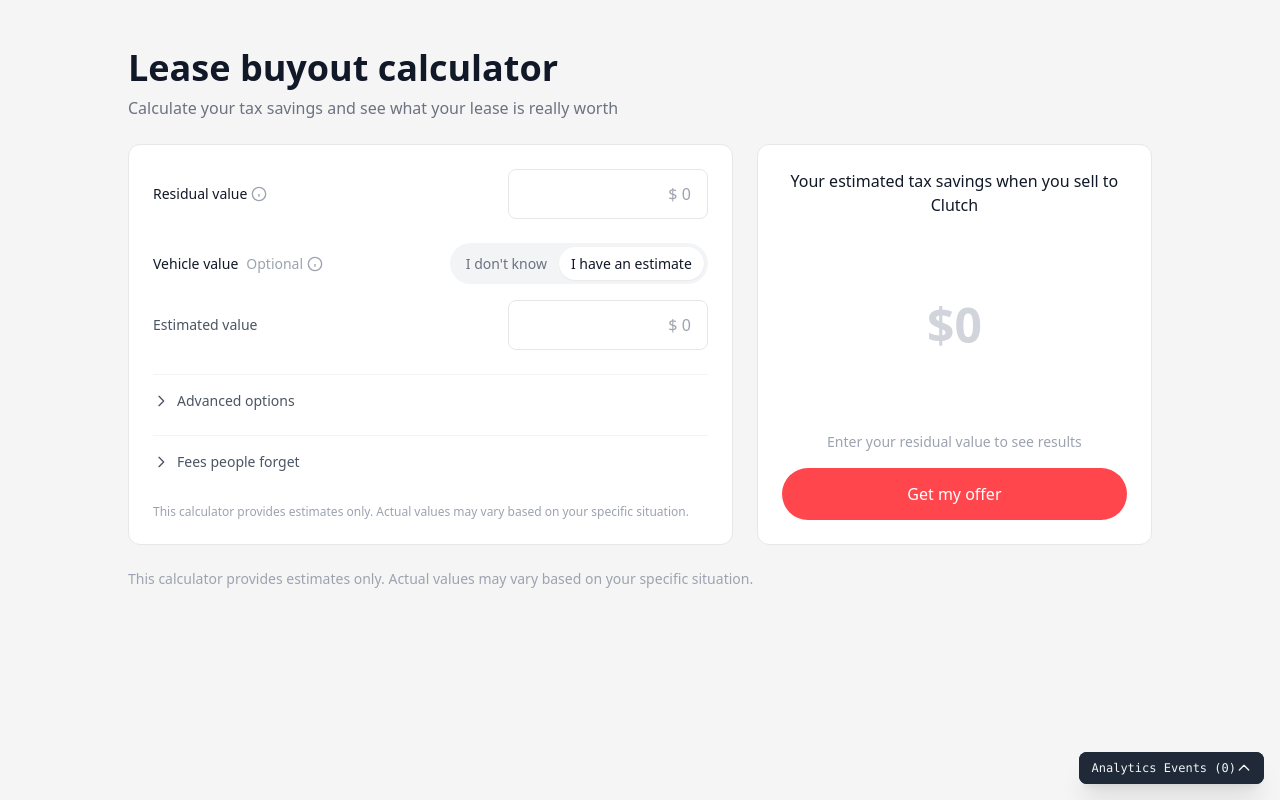
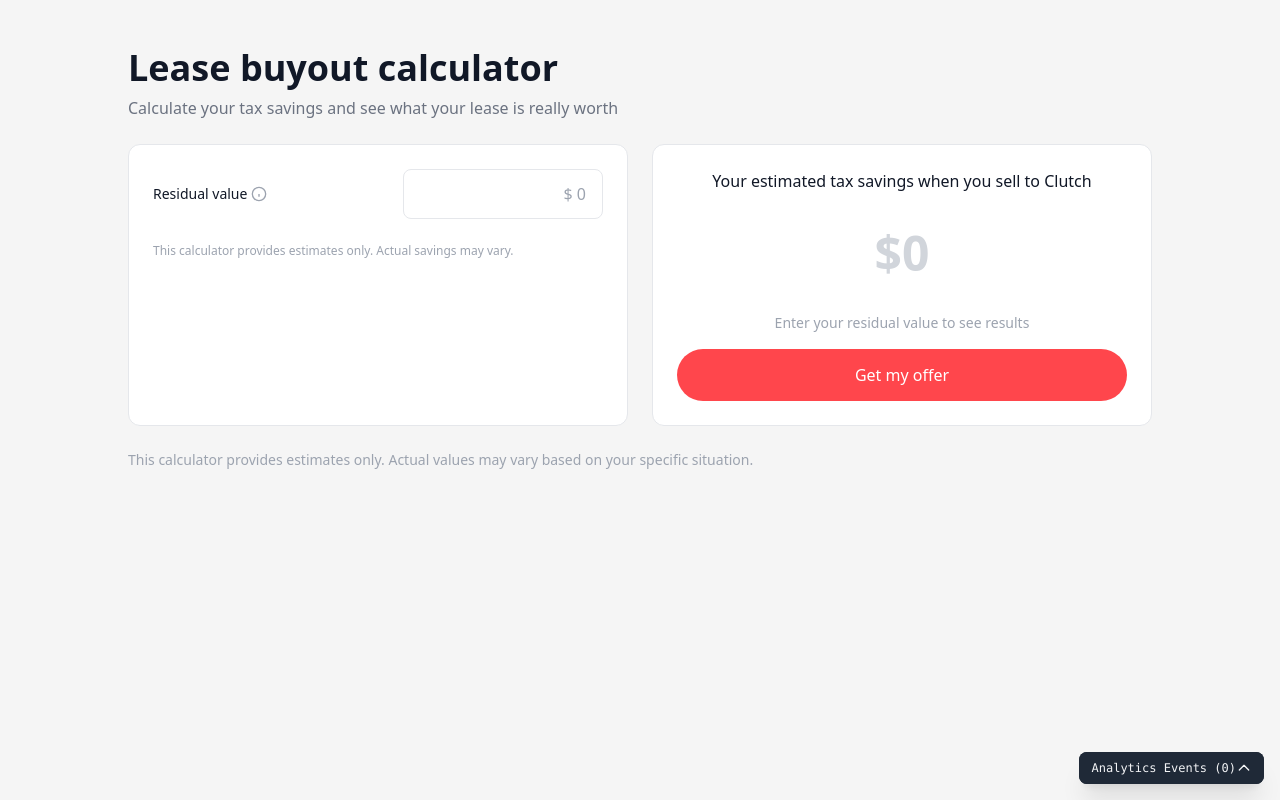
Before and after one commit to bensteffler/clutch-lease-calculator, a Next.js app: page / in a window 1280 px wide. Built offline with nearby package versions, Linux system fonts and the light colour scheme.

Commit message:
Simplify calculator - just residual value and tax savings
Removed all advanced options for better usability:
- Single input: Residual value
- Single output: Tax savings (13% HST)
- Clear CTA

Less cognitive load = more conversions

Co-Authored-By: Claude Opus 4.5 <noreply@anthropic.com>

```diff
--- a/src/components/Calculator.tsx
+++ b/src/components/Calculator.tsx
@@ -1,75 +1,17 @@
 'use client'
 
-import { useState, useEffect, useCallback } from 'react'
+import { useState, useCallback } from 'react'
 import { CurrencyInput } from './CurrencyInput'
-import { VehicleValueInput } from './VehicleValueInput'
-import { AdvancedOptions } from './AdvancedOptions'
-import { Results } from './Results'
-import { FeesInfo } from './FeesInfo'
-import { calculate, CalcResults } from '@/lib/calc'
-import { getProvinceByCode, ProvinceInfo } from '@/lib/taxRates'
+import { formatCurrency } from '@/lib/calc'
 import { trackEvent } from '@/lib/analytics'
 
 export function Calculator() {
-  // Ontario only - Clutch can only buy leased vehicles in Ontario
-  const province = 'ON'
+  const [buyoutAmount, setBuyoutAmount] = useState(0)
 
-  // Core inputs
-  const [buyoutAmount, setBuyoutAmount] = useState(0)
-  const [buyoutError, setBuyoutError] = useState<string | undefined>()
+  // Simple calculation: 13% HST on residual value
+  const taxRate = 0.13
+  const taxSavings = buyoutAmount * taxRate
 
-  // Vehicle value
-  const [unknownVehicleValue, setUnknownVehicleValue] = useState(false)
-  const [vehicleValue, setVehicleValue] = useState<number | undefined>()
-
-  // Advanced options
-  const [advancedOpen, setAdvancedOpen] = useState(false)
-  const [remainingPayments, setRemainingPayments] = useState(0)
-  const [monthlyPayment, setMonthlyPayment] = useState(0)
-  const [purchaseOptionFee, setPurchaseOptionFee] = useState(0)
-  const [otherFees, setOtherFees] = useState(0)
-
-  // Results
-  const [results, setResults] = useState<CalcResults | null>(null)
-  const [hasTrackedResultView, setHasTrackedResultView] = useState(false)
-
-  // Get province info
-  const provinceInfo = getProvinceByCode(province) as ProvinceInfo
-
-  // Calculate results when inputs change
-  useEffect(() => {
-    // Validate buyout
-    if (buyoutAmount <= 0) {
-      setBuyoutError(buyoutAmount === 0 ? undefined : 'Buyout amount must be greater than 0')
-      setResults(null)
-      setHasTrackedResultView(false)
-      return
-    }
-
-    setBuyoutError(undefined)
-
-    const calcResults = calculate({
-      buyoutAmount,
-      taxRate: provinceInfo.taxRate,
-      purchaseOptionFee,
-      otherFees,
-      vehicleValue: unknownVehicleValue ? undefined : vehicleValue,
-      remainingPayments,
-      monthlyPayment,
-    })
-
-    setResults(calcResults)
-  }, [buyoutAmount, provinceInfo.taxRate, purchaseOptionFee, otherFees, unknownVehicleValue, vehicleValue, remainingPayments, monthlyPayment])
-
-  // Track result_viewed when results become valid
-  useEffect(() => {
-    if (results && !hasTrackedResultView) {
-      trackEvent('result_viewed', { province, buyoutAmount })
-      setHasTrackedResultView(true)
-    }
-  }, [results, hasTrackedResultView, buyoutAmount])
-
-  // Event handlers with tracking
   const handleBuyoutChange = useCallback((value: number) => {
     trackEvent('input_started')
     if (value > 0) {
@@ -78,44 +20,14 @@ export function Calculator() {
     setBuyoutAmount(value)
   }, [])
 
-  const handleVehicleValueChange = useCallback((value: number | undefined) => {
-    trackEvent('input_started')
-    if (value !== undefined && value > 0) {
-      trackEvent('vehicle_value_entered', { value })
-    }
-    setVehicleValue(value)
-  }, [])
-
-  const handleUnknownValueChange = useCallback((unknown: boolean) => {
-    trackEvent('value_toggle_changed', { unknownValue: unknown })
-    setUnknownVehicleValue(unknown)
-  }, [])
-
-  const handleAdvancedToggle = useCallback(() => {
-    const newState = !advancedOpen
-    trackEvent(newState ? 'advanced_opened' : 'advanced_closed')
-    setAdvancedOpen(newState)
-  }, [advancedOpen])
-
-  const handleCtaClick = useCallback((ctaType: 'primary' | 'secondary') => {
-    trackEvent('cta_clicked', { ctaType })
-    if (ctaType === 'secondary') {
-      trackEvent('summary_copied')
-    }
-  }, [])
-
-  // Track advanced field changes
-  const handleAdvancedChange = useCallback((field: string, value: number, setter: (v: number) => void) => {
-    trackEvent('input_started')
-    setter(value)
+  const handleCtaClick = useCallback(() => {
+    trackEvent('cta_clicked', { ctaType: 'primary' })
   }, [])
 
   return (
-    <div className="grid grid-cols-1 lg:grid-cols-5 gap-6">
-      {/* Left side - Inputs */}
-      <div className="lg:col-span-3 bg-white rounded-xl border border-gray-200 p-6" style={{ overflow: 'visible' }}>
-        <div className="space-y-6">
-          {/* Residual Value */}
+    <div className="grid grid-cols-1 lg:grid-cols-2 gap-6">
+      {/* Left side - Input */}
+      <div className="bg-white rounded-xl border border-gray-200 p-6" style={{ overflow: 'visible' }}>
         <CurrencyInput
           id="buyoutAmount"
           label="Residual value"
@@ -123,50 +35,50 @@ export function Calculator() {
           onChange={handleBuyoutChange}
           placeholder="$ 0"
           required
-            error={buyoutError}
-            tooltip="The residual value is the pre-determined price you can buy the vehicle for at the end of your lease. Find this on your lease agreement or contact your leasing company."
+          tooltip="The residual value is the price you can buy your vehicle for at the end of your lease. Find this on your lease agreement."
         />
 
-          {/* Vehicle Value */}
-          <VehicleValueInput
-            value={vehicleValue}
-            onChange={handleVehicleValueChange}
-            unknownValue={unknownVehicleValue}
-            onUnknownChange={handleUnknownValueChange}
-          />
-
-          {/* Advanced options */}
-          <AdvancedOptions
-            isOpen={advancedOpen}
-            onToggle={handleAdvancedToggle}
-            remainingPayments={remainingPayments}
-            monthlyPayment={monthlyPayment}
-            purchaseOptionFee={purchaseOptionFee}
-            otherFees={otherFees}
-            onRemainingPaymentsChange={(v) => handleAdvancedChange('remainingPayments', v, setRemainingPayments)}
-            onMonthlyPaymentChange={(v) => handleAdvancedChange('monthlyPayment', v, setMonthlyPayment)}
-            onPurchaseOptionFeeChange={(v) => handleAdvancedChange('purchaseOptionFee', v, setPurchaseOptionFee)}
-            onOtherFeesChange={(v) => handleAdvancedChange('otherFees', v, setOtherFees)}
-          />
-
-          {/* Fees info */}
-          <FeesInfo />
-
-          {/* Fine print */}
-          <p className="text-xs text-gray-400 pt-2">
-            This calculator provides estimates only. Actual values may vary based on your specific situation.
+        <p className="text-xs text-gray-400 mt-6">
+          This calculator provides estimates only. Actual savings may vary.
         </p>
-        </div>
       </div>
 
       {/* Right side - Results */}
-      <div className="lg:col-span-2">
-        <Results
-          results={results}
-          province={provinceInfo}
-          hasVehicleValue={!unknownVehicleValue && vehicleValue !== undefined && vehicleValue > 0}
-          onCtaClick={handleCtaClick}
-        />
+      <div className="bg-white rounded-xl border border-gray-200 p-6 flex flex-col">
+        <p className="text-gray-900 font-medium text-center">
+          Your estimated tax savings when you sell to Clutch
+        </p>
+
+        <div className="flex-1 flex items-center justify-center my-6">
+          <p
+            className="font-bold text-center"
+            style={{
+              fontSize: buyoutAmount > 0 ? '3.5rem' : '3rem',
+              color: buyoutAmount > 0 ? '#111827' : '#d1d5db'
+            }}
+          >
+            {formatCurrency(taxSavings)}
+          </p>
+        </div>
+
+        {buyoutAmount > 0 ? (
+          <p className="text-sm text-gray-600 text-center mb-4">
+            Based on {formatCurrency(buyoutAmount)} residual × 13% HST
+          </p>
+        ) : (
+          <p className="text-sm text-gray-400 text-center mb-4">
+            Enter your residual value to see results
+          </p>
+        )}
+
+        <a
+          href="https://www.clutch.ca/blog/lease-takeover-alternative#offer"
+          onClick={handleCtaClick}
+          className="w-full px-6 py-3.5 font-medium rounded-full transition-colors text-center block"
+          style={{ backgroundColor: '#FF464C', color: '#ffffff' }}
+        >
+          Get my offer
+        </a>
       </div>
     </div>
   )
```
Also changed, not shown: 2 other files (tests, documents, lock files or other folders). Lines whose indentation alone changed are shown as unchanged.
